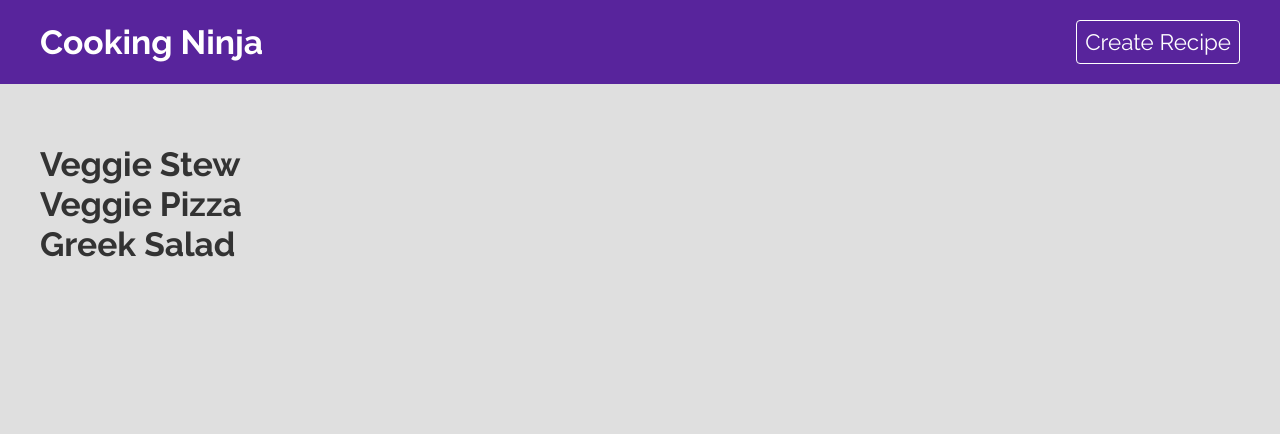
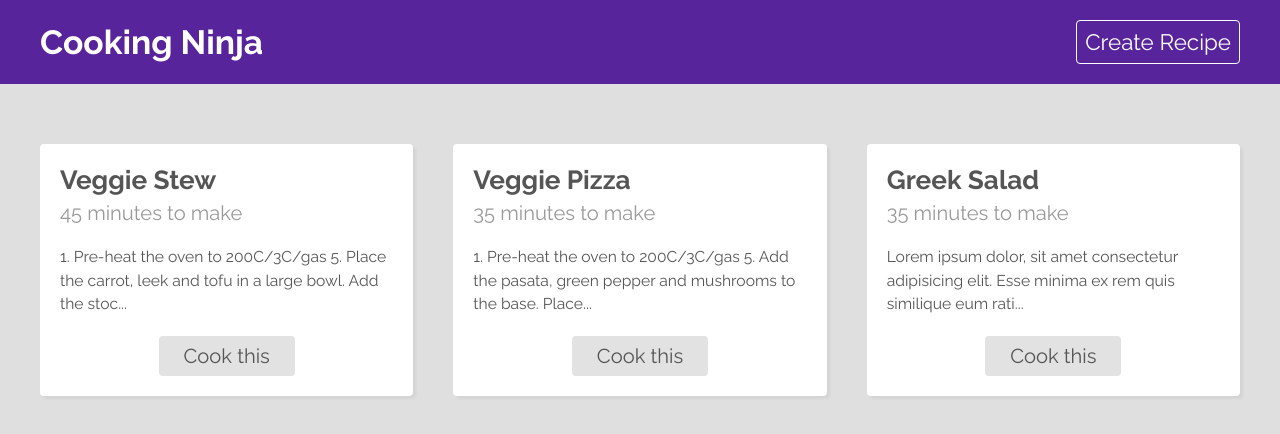
Before and after one commit to themis1986/react_recipe_directory, a React (Create React App) app: page / in a window 1280 px wide. Shown: the top 434 px of the page. Built offline with nearby package versions, Linux system fonts and the light colour scheme; data requests are answered from the project's data file.

Commit message:
Create recipe list component

```diff
--- /dev/null
+++ b/src/components/RecipeList.css
@@ -0,0 +1,45 @@
+.recipe-list {
+  display: grid;
+  grid-template-columns: 1fr 1fr 1fr;
+  grid-gap: 40px;
+  max-width: 1200px;
+  margin: 40px auto;
+}
+.recipe-list .card {
+  background: #fff;
+  color: #333;
+  padding: 20px;
+  border-radius: 4px;
+  box-shadow: 3px 3px 3px rgba(0, 0, 0, 0.05);
+  transition: all 0.3s ease;
+  position: relative;
+}
+.recipe-list .card:hover {
+  transform: rotate(3deg);
+}
+.recipe-list .card h3 {
+  color: #555;
+  margin-bottom: 6px;
+}
+.recipe-list .card p {
+  color: #999;
+  font-size: 0.9em;
+}
+.recipe-list .card div {
+  color: #555;
+  font-size: 0.7em;
+  margin: 20px 0;
+  line-height: 1.5em;
+}
+.recipe-list .card a {
+  color: #555;
+  text-decoration: none;
+  display: block;
+  background: #e2e2e2;
+  font-size: 0.9em;
+  text-align: center;
+  width: 120px;
+  padding: 8px;
+  border-radius: 4px;
+  margin: 20px auto 0;
+}
--- /dev/null
+++ b/src/components/RecipeList.js
@@ -0,0 +1,20 @@
+import { Link } from "react-router-dom";
+// *styles
+import "./RecipeList.css";
+
+import React from "react";
+
+export default function RecipeList({ recipes }) {
+  return (
+    <div className="recipe-list">
+      {recipes.map((recipe) => (
+        <div key={recipe.id} className="card">
+          <h3>{recipe.title}</h3>
+          <p>{recipe.cookingTime} to make</p>
+          <div>{recipe.method.substring(0, 100)}...</div>
+          <Link to={`/recipes/${recipe.id}`}>Cook this</Link>
+        </div>
+      ))}
+    </div>
+  );
+}
--- a/src/pages/home/Home.js
+++ b/src/pages/home/Home.js
@@ -1,9 +1,9 @@
+import React from "react";
 import { useFetch } from "../../hooks/useFetch";
-
+// *components
+import RecipeList from "../../components/RecipeList";
 // *styles
 import "./Home.css";
-
-import React from "react";
 
 export default function Home() {
   const { data, isPending, error } = useFetch("http://localhost:3000/recipes");
@@ -12,7 +12,7 @@ export default function Home() {
     <div className="home">
       {error && <p className="error">{error}</p>}
       {isPending && <p className="loading">Loading...</p>}
-      {data && data.map((recipe) => <h2 key={recipe.id}>{recipe.title}</h2>)}
+      {data && <RecipeList recipes={data}/>}
     </div>
   );
 }
```
